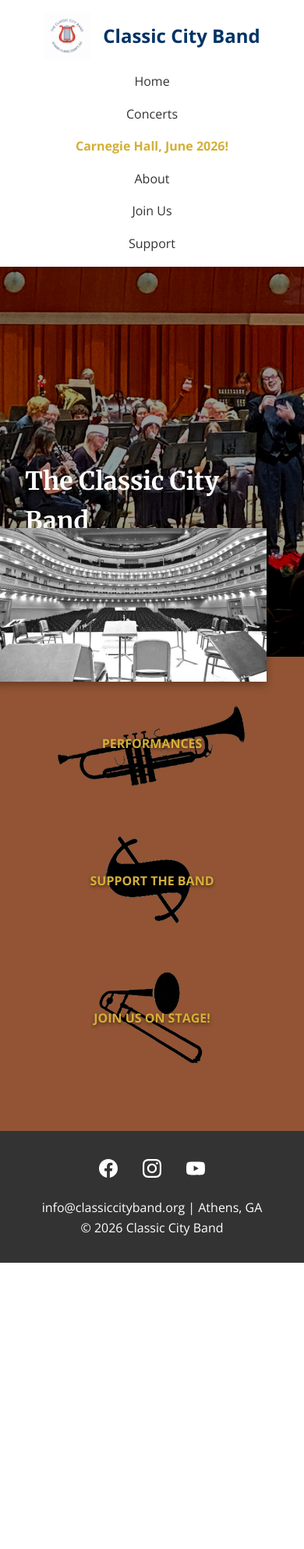
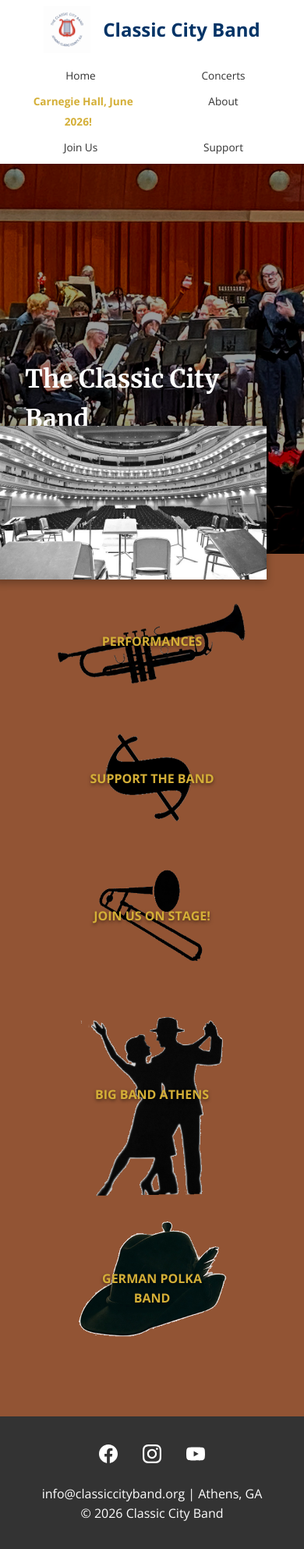
Before and after one commit to webmasterCCB/CCBwebsite, a Jekyll site: the page built from index.html, in a window 390 px wide. Shown: the whole page at 78% size. Built offline with Jekyll 4.4.1, drawn with Linux system fonts in a browser that asks for light colours; before the commit the page ends 1619 px from its top, so only the background shows below that.

Commit message:
Update style.css

```diff
--- a/assets/css/style.css
+++ b/assets/css/style.css
@@ -222,16 +222,14 @@ nav a:hover {
   box-shadow: 0 6px 15px rgba(0,0,0,0.4);
 }
 
-/* Hide ensemble links on mobile */
+/* Mobile adjustments for quick-links */
 @media (max-width: 768px) {
-  .quick-links .ensemble-link {
-    display: none;
-  }
-
   .quick-links {
     padding: 2rem 1rem 4rem 1rem;
     min-height: 300px;
     gap: 1rem;
+    flex-direction: column;
+    align-items: center;
   }
 
   .quick-links .link-btn {
@@ -244,6 +242,7 @@ nav a:hover {
   .quick-links .link-btn.join {
     height: 160px;
   }
+
   .quick-links .link-btn.bigband,
   .quick-links .link-btn.polka {
     width: 200px;
@@ -396,17 +395,34 @@ footer {
   .header-container {
     flex-direction: column;
     gap: 1rem;
+    padding: 0.5rem 1rem;
   }
 
   nav ul {
-    flex-direction: column;
-    gap: 1rem;
+    display: grid;
+    grid-template-columns: 1fr 1fr;
+    gap: 0.5rem;
     text-align: center;
+    width: 100%;
+  }
+
+  nav a {
+    font-size: 0.85rem;
+    padding: 0.4rem;
   }
 
   .hero h1 {
     font-size: 2rem;
   }
+
+  .hero p {
+    font-size: 1rem;
+  }
+
+  .events-grid {
+    grid-template-columns: 1fr;
+  }
+}
 
   .hero p {
     font-size: 1rem;
```
